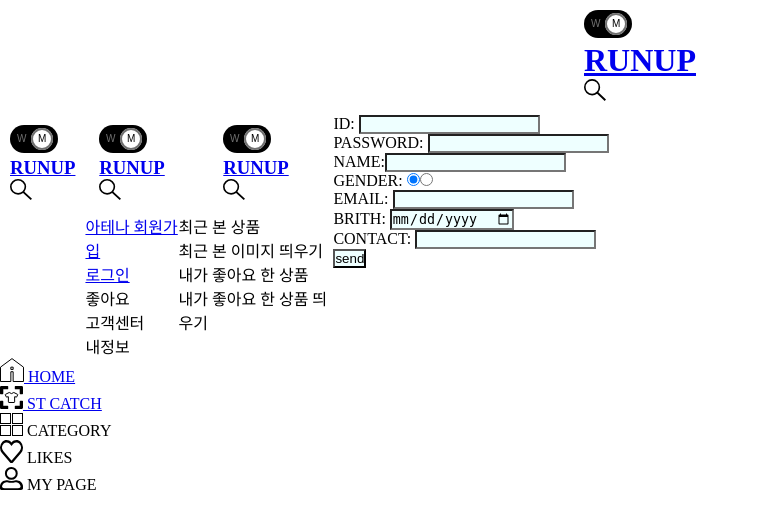
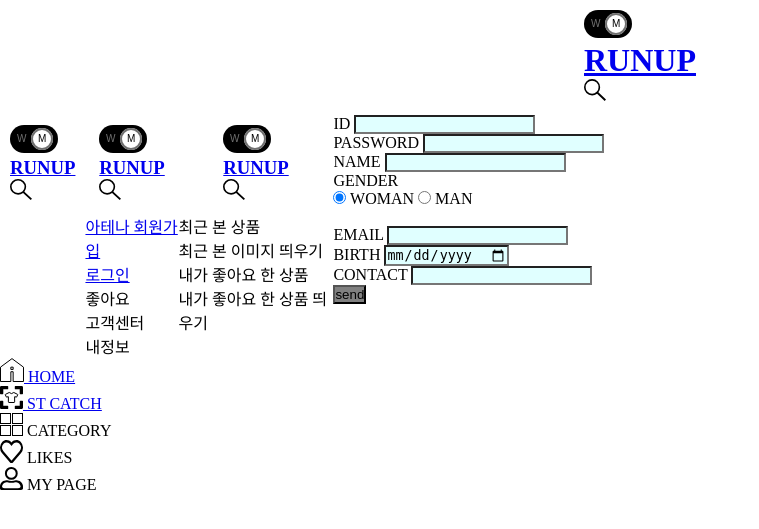
Before and after one commit to fishoe/runup, a Django app: page /account/signup in a window 1280 px wide. Shown: the top 529 px of the page, without its empty margins (0-759 px from the left). Run offline with Django 3.2, Linux system fonts and the light colour scheme; some libraries are stand-ins or nearby versions.

Commit message:
working on account

```diff
--- a/accounts/forms.py
+++ b/accounts/forms.py
@@ -1,4 +1,9 @@
 from django.forms import forms
 
 class AccountForm(forms.Form):
+    # Name =
+
+    # Gender =
+    # Birth =
+    # Contact =
     pass
--- a/accounts/templates/signup.html
+++ b/accounts/templates/signup.html
@@ -5,21 +5,32 @@
     <link rel="stylesheet" type="text/css" href="{% static 'recommendapp/index.css' %}"/>
     <link rel="stylesheet" type="text/css" media = "(max-width: 480px)" href="{% static 'recommendapp/mobile_index.css' %}"/>
     <style>
-        input {background-color: #EEFFFF; size: 10pt;}
+        input {background-color: #E0FFFF; size: 10pt;}
     </style>
 {% endblock %}
 
 {% block content %}
-<form>
-    ID: <input type="text" id="id" name="id" required="required" minlength="5" maxlength="50" pattern="^(?=.*[\da-zA-Z]).*"><br/>
-    PASSWORD:   <input type="password" id="password" name="password" required="required" minlength="6" maxlength="50" pattern="^(?=.*\d)(?=.*[!@#$%&])(?=.*[a-zA-Z]).*"><br/>
-    NAME:<input type="text" id="name" name="name" required="required" minlength="2" maxlength="10"><br/>
-    <p>GENDER:
-    <input type="radio" id="w" name="gender" value="w" checked><input type="radio" id="m" name="gender" value="m">
-    <br/></p>
-    EMAIL:  <input type="email" id="email" name="email" required><br>
-    BRITH:  <input type="date" id="birth" name="birth"><br/>
-    CONTACT:    <input type="tel" id="contact" name="contact"><br>
-    <input type="submit" value="send">
+<form action="{% url 'signup' %}" method="POST">
+    <label for="id">ID</label>
+    <input type="text" id="id" name="id" required="required" minlength="5" maxlength="50" pattern="[^!@#$%^&*()_~+\-=:;`|/<>'{\[\\\]}&quot;?\s]+"><br/>
+    <label for="password">PASSWORD</label>
+    <input type="password" id="password" name="password" required="required" minlength="6" maxlength="50" pattern="^(?=.*\d)(?=.*[!@#$%^&*_+=}?])(?=.*[a-zA-Z])(?!.*[~\-:;`|/<>'{}\[\]&quot;?\\\s]).*"><br/>
+    <label for="name">NAME</label>
+    <input type="text" id="name" name="name" required="required" minlength="2" maxlength="10"><br/>
+    <p>GENDER
+    <br>
+    <input type="radio" id="w" name="gender" value="w" checked>
+    <label for="w">WOMAN</label>
+    <input type="radio" id="m" name="gender" value="m">
+    <label for="m">MAN</label>
+    </p>
+    <br/>
+    <label for="email">EMAIL</label>
+    <input type="email" id="email" name="email" required><br>
+    <label for="birth">BIRTH</label>
+    <input type="date" id="birth" name="birth" required><br/>
+    <label for="contact">CONTACT</label>
+    <input type="tel" id="contact" name="contact"><br>
+    <input type="submit" value="send" style="background-color: gray;">
 </form>
 {% endblock %}
--- a/accounts/views.py
+++ b/accounts/views.py
@@ -7,7 +7,11 @@ def login(request):
     return render(request,'login.html')
 
 def signup(request):
-    return render(request,'signup.html')
+    if request.method=='GET':
+        return render(request,'signup.html')
+    elif request.method=='POST':
+        print(request.POST['gender'])
+        return render(request,'signup.html')
 
 def auth(request): #authentication
     pass
```
